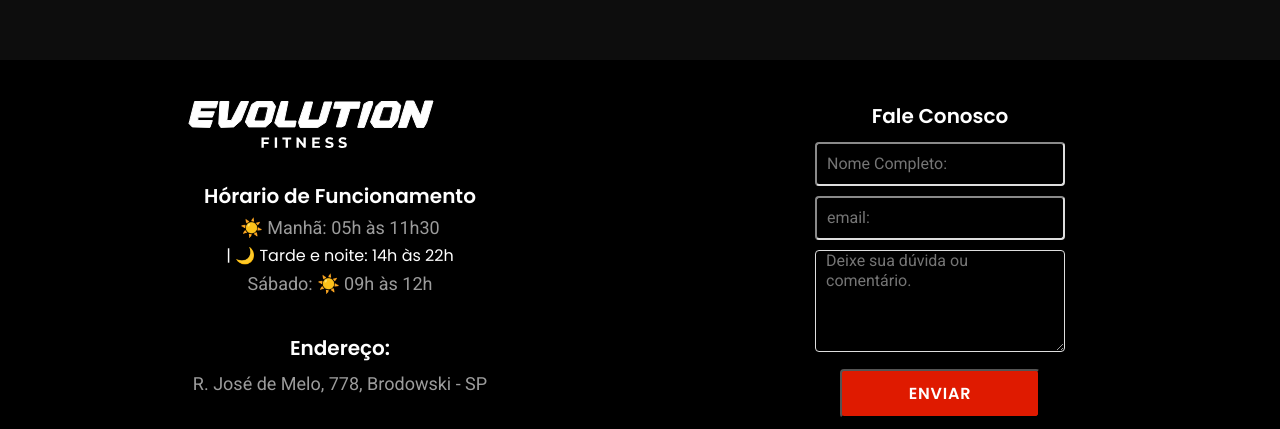
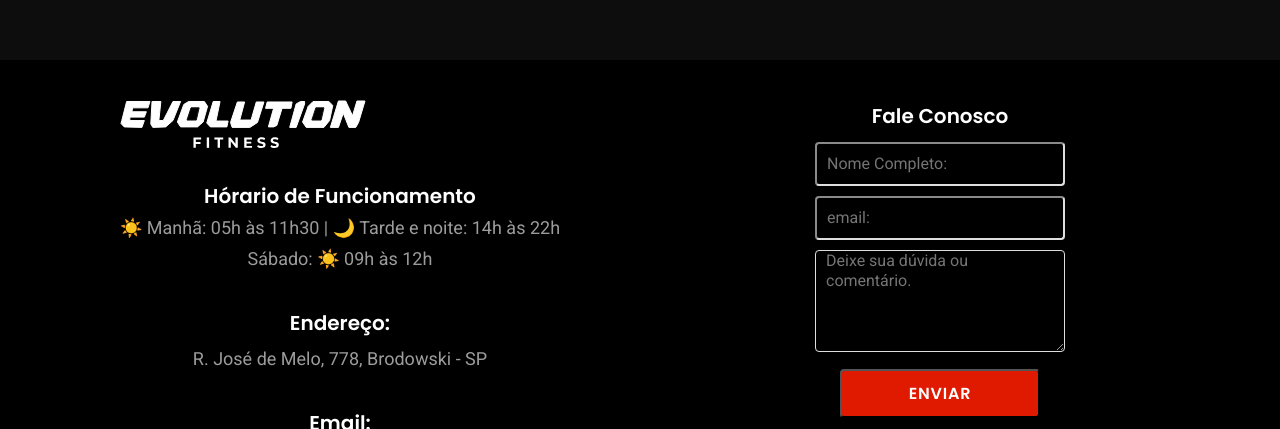
Before and after one commit to mateusborges20/projeto-academia, a plain HTML site: page index.html in a window 1280 px wide. Shown: the part 4242-4671 px from the top of the page. Drawn offline with Linux system fonts and the light colour scheme.

Commit message:
update footer

```diff
--- a/index.html
+++ b/index.html
@@ -324,7 +324,7 @@
 
         <div class="funcionamento">
           <h3 class="poppins-titulo-footer">Hórario de Funcionamento</h3>
-          <p class="roboto-texto-footer cor-c6">☀️ Manhã: 05h às 11h30 <p> </p>  |
+          <p class="roboto-texto-footer cor-c6">☀️ Manhã: 05h às 11h30  |
             🌙 Tarde e noite: 14h às 22h
           </p>
           <p class="roboto-texto-footer cor-c6">Sábado: ☀️ 09h às 12h</p>
```
